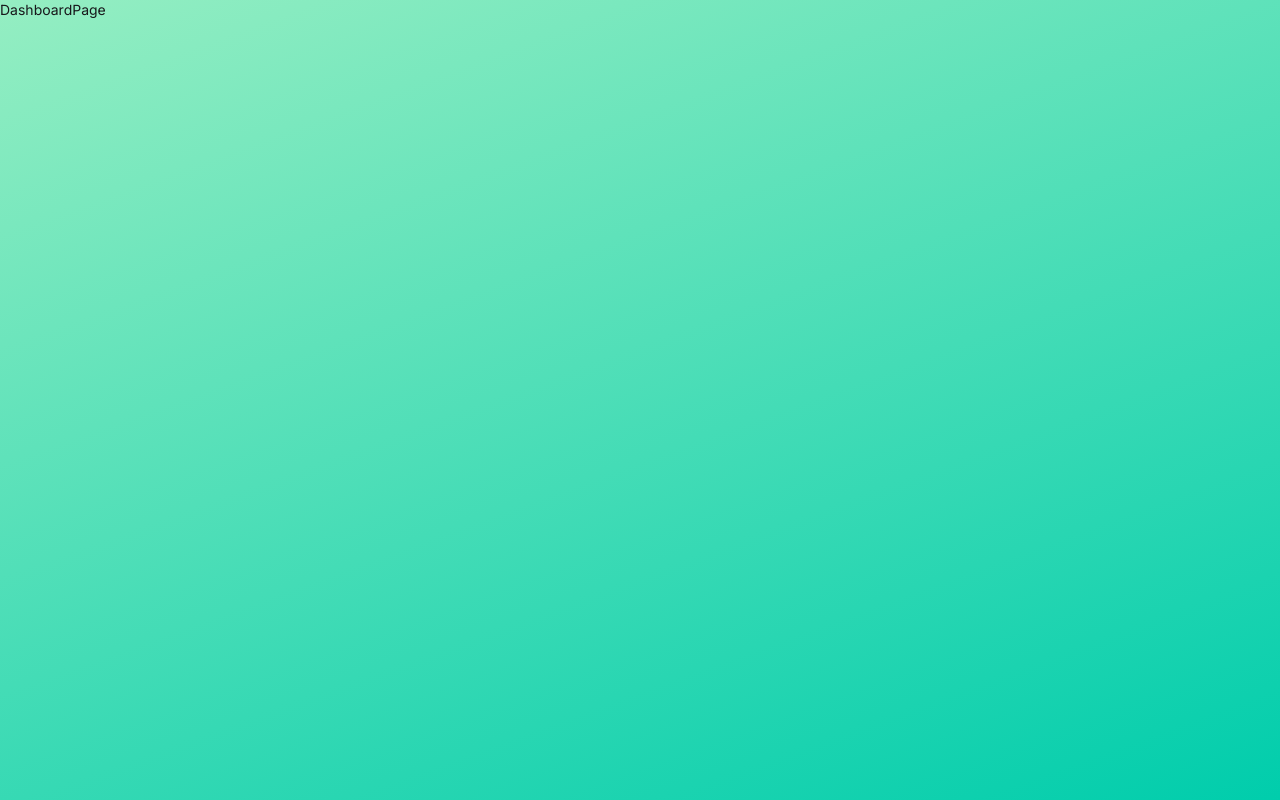
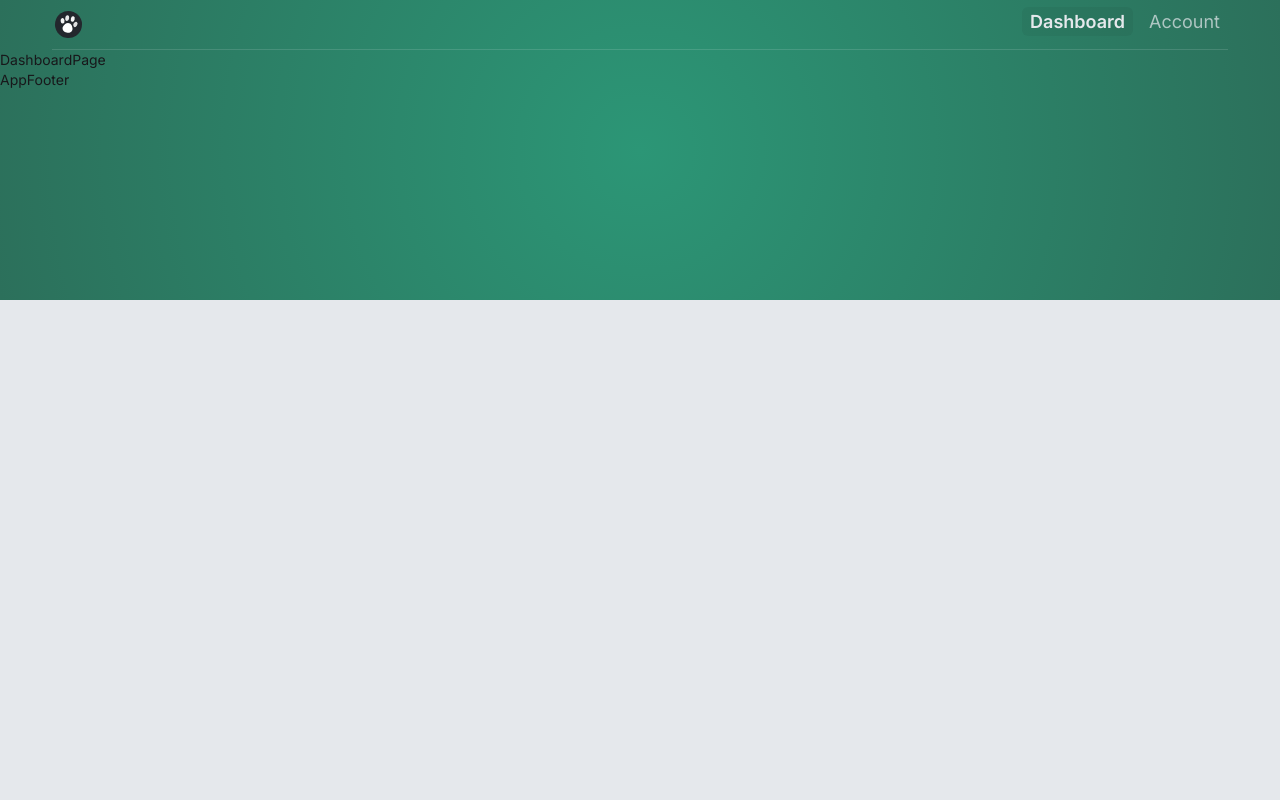
Before and after one commit to MohamedAdel0301/pet-soft, a Next.js app: page /app/dashboard in a window 1280 px wide. Built offline with nearby package versions, Linux system fonts and the light colour scheme.

Commit message:
added app header skeleton

```diff
--- a/package.json
+++ b/package.json
@@ -9,6 +9,7 @@
     "lint": "next lint"
   },
   "dependencies": {
+    "@radix-ui/react-slot": "^1.1.0",
     "class-variance-authority": "^0.7.0",
     "clsx": "^2.1.1",
     "lucide-react": "^0.408.0",
--- /dev/null
+++ b/src/app/(app)/app/layout.tsx
@@ -0,0 +1,17 @@
+import AppFooter from "@/components/AppFooter";
+import AppHeader from "@/components/AppHeader";
+import BackgroundPattern from "@/components/misc/BackgroundPattern";
+
+import React from "react";
+const AppLayout = ({ children }: { children: React.ReactNode }) => {
+  return (
+    <React.Fragment>
+      <BackgroundPattern />
+      <AppHeader />
+      {children}
+      <AppFooter />
+    </React.Fragment>
+  );
+};
+
+export default AppLayout;
--- a/src/app/(home)/page.tsx
+++ b/src/app/(home)/page.tsx
@@ -1,9 +1,11 @@
 import Logo from "@/components/home/Logo";
+import { Button } from "@/components/ui/button";
 import Image from "next/image";
+import Link from "next/link";
 
 export default function Home() {
   return (
-    <main className="flex min-h-screen flex-col items-center justify-center gap-10 lg:flex-row">
+    <main className="bg-linearMint flex min-h-screen flex-col items-center justify-center gap-10 lg:flex-row">
       <Image
         src="https://bytegrad.com/course-assets/react-nextjs/petsoft-preview.png"
         alt="PetSoft's preview"
@@ -21,6 +23,14 @@
           Use PetSoft to easily track pets under your care. Get lifetime access
           for $100
         </p>
+        <div className="mt-10 space-x-4">
+          <Button asChild>
+            <Link href={"/signup"}>Get started</Link>
+          </Button>
+          <Button variant={"secondary"} asChild>
+            <Link href={"/login"}>Log in</Link>
+          </Button>
+        </div>
       </section>
     </main>
   );
--- a/src/app/layout.tsx
+++ b/src/app/layout.tsx
@@ -17,10 +17,7 @@
   return (
     <html lang="en">
       <body
-        className={`${inter.className} min-h-screen text-sm text-zinc-900`}
-        style={{
-          backgroundImage: "linear-gradient(-20deg, #00cdac  0%, #95eec2 100%)",
-        }}
+        className={`${inter.className} bg-offWhite min-h-screen text-sm text-zinc-900`}
       >
         {children}
       </body>
--- /dev/null
+++ b/src/components/AppFooter.tsx
@@ -0,0 +1,7 @@
+const AppFooter = () => {
+  return (
+    <div>AppFooter</div>
+  )
+}
+
+export default AppFooter
--- /dev/null
+++ b/src/components/AppHeader.tsx
@@ -0,0 +1,55 @@
+"use client";
+import React from "react";
+import Logo from "./home/Logo";
+import Link from "next/link";
+import { Row } from "./misc/Row";
+import { usePathname } from "next/navigation";
+import { cn } from "@/lib/utils";
+
+const routes = [
+  {
+    label: "Dashboard",
+    path: "/app/dashboard",
+    pathName: "dashboard",
+  },
+  {
+    label: "Account",
+    path: "/app/account",
+    pathName: "account",
+  },
+];
+
+const AppHeader = () => {
+  const path = usePathname();
+  const activePath = path.split("/")[2];
+  return (
+    <Row>
+      <header className="border-offWhite/15 flex justify-between border-b py-2">
+        <Logo />
+        <nav>
+          <ul className="flex items-center gap-2 text-lg">
+            {routes.map((route) => (
+              <li key={route.label.toLowerCase()}>
+                <Link
+                  href={route.path}
+                  className={cn(
+                    "text-offWhite/70 hover:text-offWhite rounded-md px-2 py-1 transition focus:text-white",
+                    "",
+                    {
+                      "bg-richBlack/5 text-offWhite font-semibold":
+                        route.pathName === activePath,
+                    },
+                  )}
+                >
+                  {route.label}
+                </Link>
+              </li>
+            ))}
+          </ul>
+        </nav>
+      </header>
+    </Row>
+  );
+};
+
+export default AppHeader;
--- /dev/null
+++ b/src/components/misc/BackgroundPattern.tsx
@@ -0,0 +1,9 @@
+import React from "react";
+
+const BackgroundPattern = () => {
+  return (
+    <div className="bg-linearMint absolute top-0 -z-10 h-[300px] w-full" />
+  );
+};
+
+export default BackgroundPattern;
--- /dev/null
+++ b/src/components/misc/Row.tsx
@@ -0,0 +1,19 @@
+import { cn } from "@/lib/utils";
+import { ReactNode } from "react";
+
+type IProps = {
+  children: ReactNode;
+  className?: string | undefined;
+};
+export const Row = (props: IProps) => {
+  return (
+    <div
+      className={cn(
+        "w-full px-5 md:px-3 lg:mx-auto lg:w-[950px] xl:w-[1200px] 2xl:w-[1300px]",
+        props.className,
+      )}
+    >
+      {props.children}
+    </div>
+  );
+};
--- /dev/null
+++ b/src/components/ui/button.tsx
@@ -0,0 +1,57 @@
+import * as React from "react";
+import { Slot } from "@radix-ui/react-slot";
+import { cva, type VariantProps } from "class-variance-authority";
+
+import { cn } from "@/lib/utils";
+
+const buttonVariants = cva(
+  "inline-flex items-center justify-center whitespace-nowrap rounded-full text-sm font-medium transition-colors focus-visible:outline-none focus-visible:ring-1 focus-visible:ring-ring disabled:pointer-events-none disabled:opacity-50",
+  {
+    variants: {
+      variant: {
+        default:
+          "bg-richBlack text-primary-foreground shadow hover:bg-primary/90",
+        destructive:
+          "bg-offWhite text-destructive-foreground shadow-sm hover:bg-destructive/90",
+        outline:
+          "border border-input bg-background shadow-sm hover:bg-accent hover:text-accent-foreground",
+        secondary:
+          "bg-secondary text-secondary-foreground shadow-sm hover:bg-secondary/80",
+        ghost: "hover:bg-accent hover:text-accent-foreground",
+        link: "text-primary underline-offset-4 hover:underline",
+      },
+      size: {
+        default: "h-10 px-6 py-2",
+        sm: "h-8 rounded-md px-3 text-xs",
+        lg: "h-10 rounded-md px-8",
+        icon: "h-9 w-9",
+      },
+    },
+    defaultVariants: {
+      variant: "default",
+      size: "default",
+    },
+  },
+);
+
+export interface ButtonProps
+  extends React.ButtonHTMLAttributes<HTMLButtonElement>,
+    VariantProps<typeof buttonVariants> {
+  asChild?: boolean;
+}
+
+const Button = React.forwardRef<HTMLButtonElement, ButtonProps>(
+  ({ className, variant, size, asChild = false, ...props }, ref) => {
+    const Comp = asChild ? Slot : "button";
+    return (
+      <Comp
+        className={cn(buttonVariants({ variant, size, className }))}
+        ref={ref}
+        {...props}
+      />
+    );
+  },
+);
+Button.displayName = "Button";
+
+export { Button, buttonVariants };
--- a/src/styles/globals.css
+++ b/src/styles/globals.css
@@ -30,33 +30,6 @@
     --chart-4: 43 74% 66%;
     --chart-5: 27 87% 67%;
   }
-
-    .dark {
-      --background: 222.2 84% 4.9%;
-      --foreground: 210 40% 98%;
-      --card: 222.2 84% 4.9%;
-      --card-foreground: 210 40% 98%;
-      --popover: 222.2 84% 4.9%;
-      --popover-foreground: 210 40% 98%;
-      --primary: 210 40% 98%;
-      --primary-foreground: 222.2 47.4% 11.2%;
-      --secondary: 217.2 32.6% 17.5%;
-      --secondary-foreground: 210 40% 98%;
-      --muted: 217.2 32.6% 17.5%;
-      --muted-foreground: 215 20.2% 65.1%;
-      --accent: 217.2 32.6% 17.5%;
-      --accent-foreground: 210 40% 98%;
-      --destructive: 0 62.8% 30.6%;
-      --destructive-foreground: 210 40% 98%;
-      --border: 217.2 32.6% 17.5%;
-      --input: 217.2 32.6% 17.5%;
-      --ring: 212.7 26.8% 83.9%;
-      --chart-1: 220 70% 50%;
-      --chart-2: 160 60% 45%;
-      --chart-3: 30 80% 55%;
-      --chart-4: 280 65% 60%;
-      --chart-5: 340 75% 55%;
-    }
 }
 
 @layer base {
--- a/tailwind.config.ts
+++ b/tailwind.config.ts
@@ -18,6 +18,10 @@
       },
     },
     extend: {
+      backgroundImage: {
+        linearMint:
+          "radial-gradient(circle, rgba(44,150,118,1) 0%, rgba(44,112,91,1) 100%)",
+      },
       colors: {
         offWhite: "#e5e8ec",
         green1: "#9DC08B",
```
Also changed, not shown: components.json, 1 other file (tests, documents, lock files or other folders). Lines whose indentation alone changed are shown as unchanged.
